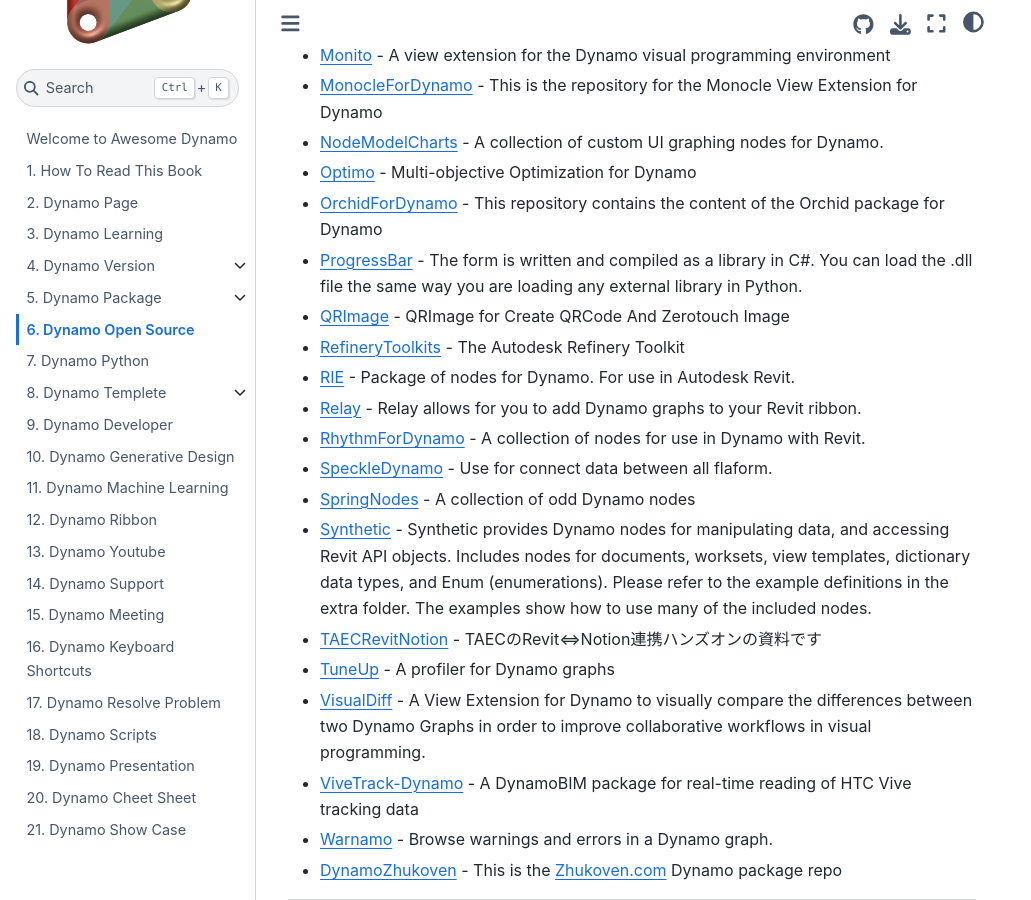
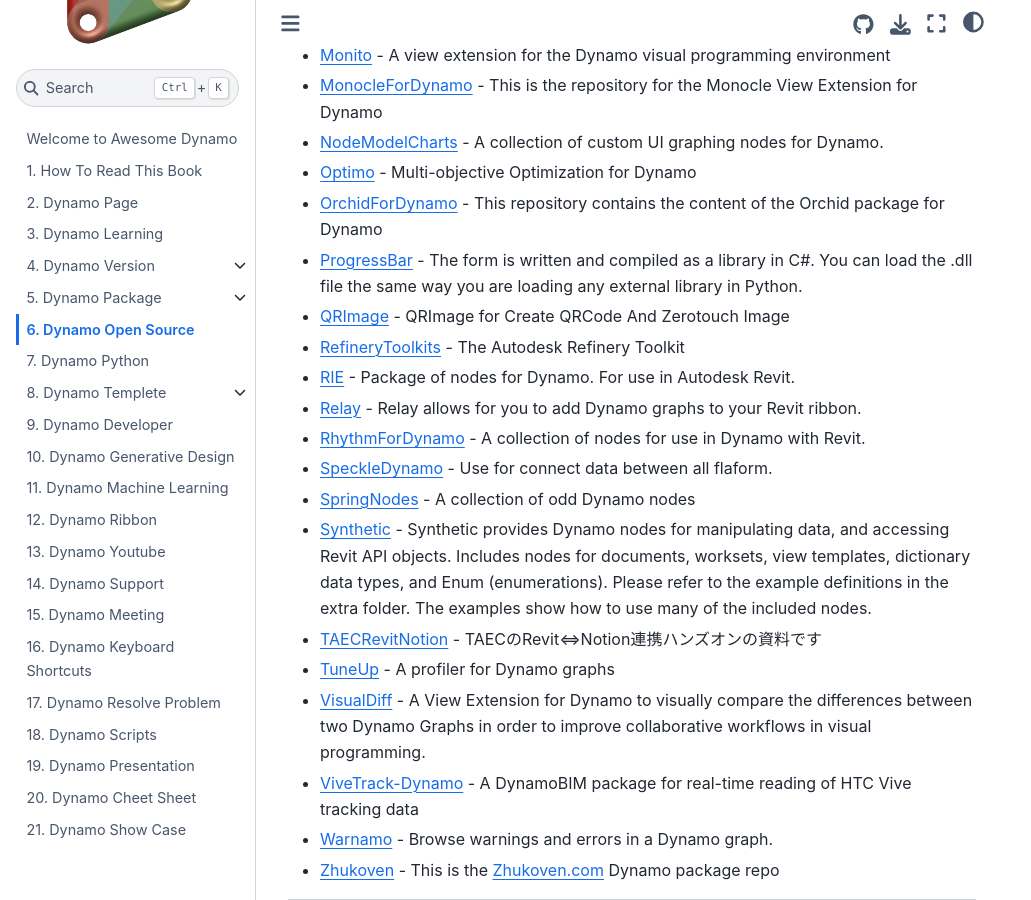
Before and after one commit to chuongmep/Awesome-Dynamo, a Jupyter Book: the page built from DynamoOpenSource/dynopensource.md, in a window 1280 px wide and 900 px high, scrolled down 3022 px. Shown: the whole window, without its empty margins (0-1031 px from the left). Built offline with Jupyter Book 1.0.4 settings and Sphinx 7.4.7 and the Sphinx Book theme 1.1.4, drawn with Linux system fonts in a browser that asks for light colours; comment, search, counter and statistics services are not loaded.

Commit message:
Update dynopensource.md

````diff
--- a/DynamoOpenSource/dynopensource.md
+++ b/DynamoOpenSource/dynopensource.md
@@ -169,7 +169,7 @@
 
 - [Warnamo](https://github.com/KeanW/Warnamo) - Browse warnings and errors in a Dynamo graph.
 
-- [DynamoZhukoven](https://github.com/zhukoven/DynamoZhukoven) - This is the Zhukoven.com Dynamo package repo
+- [Zhukoven](https://github.com/zhukoven/DynamoZhukoven) - This is the Zhukoven.com Dynamo package repo
 
 ```{raw} html
 <script
````
